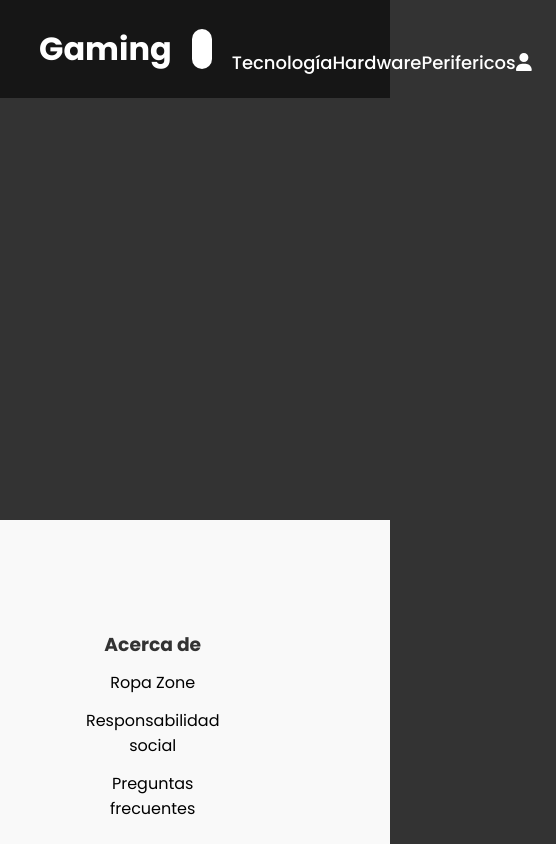
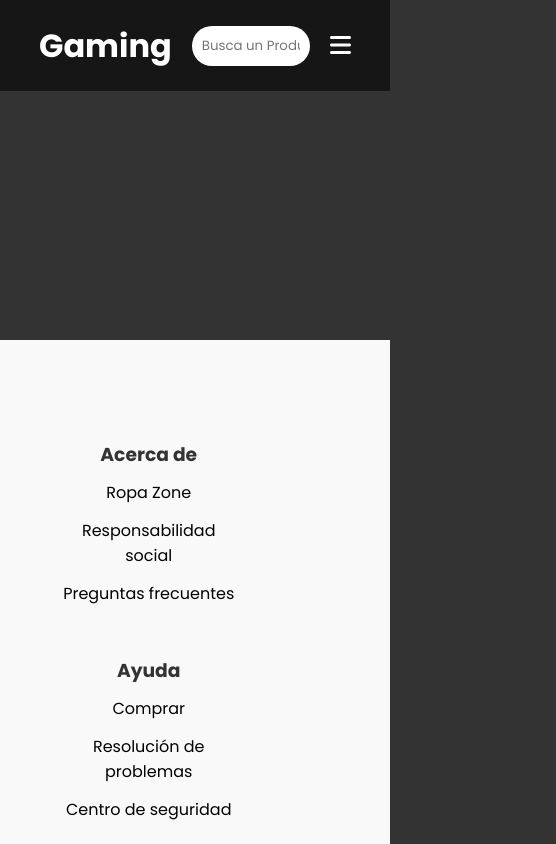
Before and after one commit to BlazKzz/martes, a React (Vite) app: page /products in a window 390 px wide. Shown: the top 844 px of the page, 556 px wide, since content can reach past the window. Built offline with nearby package versions, Linux system fonts and the light colour scheme.

Commit message:
"Commit_final"

```diff
--- a/src/Components/Header/Navbar.css
+++ b/src/Components/Header/Navbar.css
@@ -9,6 +9,15 @@
   justify-content: space-between;
   align-items: center;
   z-index: 100;
+}
+
+.mobile-menu-button {
+  display: none;
+  background: none;
+  border: none;
+  color: white;
+  font-size: 24px;
+  cursor: pointer;
 }
 
 .logo {
@@ -118,3 +127,43 @@
 .user-icon {
   cursor: pointer;
 }
+
+@media (max-width: 768px) {
+  .mobile-menu-button {
+    display: block;
+  }
+
+  .navbar {
+    display: none;
+    position: absolute;
+    top: 100%;
+    left: 0;
+    right: 0;
+    background: #161616;
+    flex-direction: column;
+    align-items: center;
+    padding: 20px;
+  }
+
+  .navbar.mobile-menu-open {
+    display: flex;
+  }
+
+  .navbar a {
+    margin: 10px 0;
+  }
+
+  .dropdown-content {
+    position: static;
+    display: none;
+    background-color: transparent;
+  }
+
+  .dropdown:hover .dropdown-content {
+    display: none;
+  }
+
+  .dropdown.active .dropdown-content {
+    display: block;
+  }
+}
--- a/src/Components/Header/Navbar.jsx
+++ b/src/Components/Header/Navbar.jsx
@@ -1,15 +1,20 @@
 import React, { useState } from 'react';
 import { FontAwesomeIcon } from '@fortawesome/react-fontawesome';
-import { faUser  } from '@fortawesome/free-solid-svg-icons';
+import { faUser, faBars } from '@fortawesome/free-solid-svg-icons';
 import './Navbar.css';
 import { Link } from 'react-router-dom';
 
 const Navbar = () => {
   const [isDropdownOpen, setDropdownOpen] = useState(false);
+  const [isMobileMenuOpen, setMobileMenuOpen] = useState(false);
 
   const toggleDropdown = (e) => {
     e.preventDefault();
     setDropdownOpen(!isDropdownOpen);
+  };
+
+  const toggleMobileMenu = () => {
+    setMobileMenuOpen(!isMobileMenuOpen);
   };
 
   return (
@@ -18,7 +23,10 @@ const Navbar = () => {
       <div className="search-bar">
         <input type="text" placeholder="Busca un Producto" />
       </div>
-      <nav className="navbar">
+      <button className="mobile-menu-button" onClick={toggleMobileMenu}>
+        <FontAwesomeIcon icon={faBars} />
+      </button>
+      <nav className={`navbar ${isMobileMenuOpen ? 'mobile-menu-open' : ''}`}>
         <div
           className="dropdown"
           onMouseEnter={() => setDropdownOpen(true)}
--- a/src/Components/Item/Item.css
+++ b/src/Components/Item/Item.css
@@ -104,3 +104,15 @@ body {
     color: #ff6666;
     margin-top: 10px;
 }
+@media (max-width: 768px) {
+    .container {
+        grid-template-columns: repeat(auto-fill, minmax(200px, 1fr));
+        padding: 10px;
+    }
+}
+
+@media (max-width: 480px) {
+    .container {
+        grid-template-columns: 1fr;
+    }
+}
--- a/src/Components/ItemDetail/ItemDetail.css
+++ b/src/Components/ItemDetail/ItemDetail.css
@@ -88,3 +88,12 @@ h1 {
     text-align: center;
     margin-top: 20px;
 }
+@media (max-width: 480px) {
+    .item-detail-container {
+        padding: 10px;
+    }
+
+    h1 {
+        font-size: 1.5rem;
+    }
+}
--- a/src/Components/Notebook/Notebook.css
+++ b/src/Components/Notebook/Notebook.css
@@ -23,3 +23,18 @@
 .category-card .content {
     flex: 1;
 }
+@media (max-width: 768px) {
+    .categories-grid {
+        grid-template-columns: repeat(auto-fit, minmax(250px, 1fr));
+        gap: 15px;
+        padding: 15px;
+    }
+}
+
+@media (max-width: 480px) {
+    .categories-grid {
+        grid-template-columns: 1fr;
+        gap: 10px;
+        padding: 10px;
+    }
+}
--- a/src/Components/Slider/Slider.css
+++ b/src/Components/Slider/Slider.css
@@ -26,7 +26,6 @@
   padding: 20px;
   text-align: center;
   box-shadow: 0 2px 10px rgba(0, 0, 0, 0.1);
-
 }
 
 .slider-button {
@@ -44,3 +43,19 @@
   height: 200px;
   object-fit: cover;
 }
+@media (max-width: 768px) {
+  .card {
+    min-width: 220px;
+  }
+
+  .slider-button {
+    font-size: 16px;
+    padding: 3px;
+  }
+}
+
+@media (max-width: 480px) {
+  .card {
+    min-width: 180px;
+  }
+}
```
Lines whose indentation alone changed are shown as unchanged.
